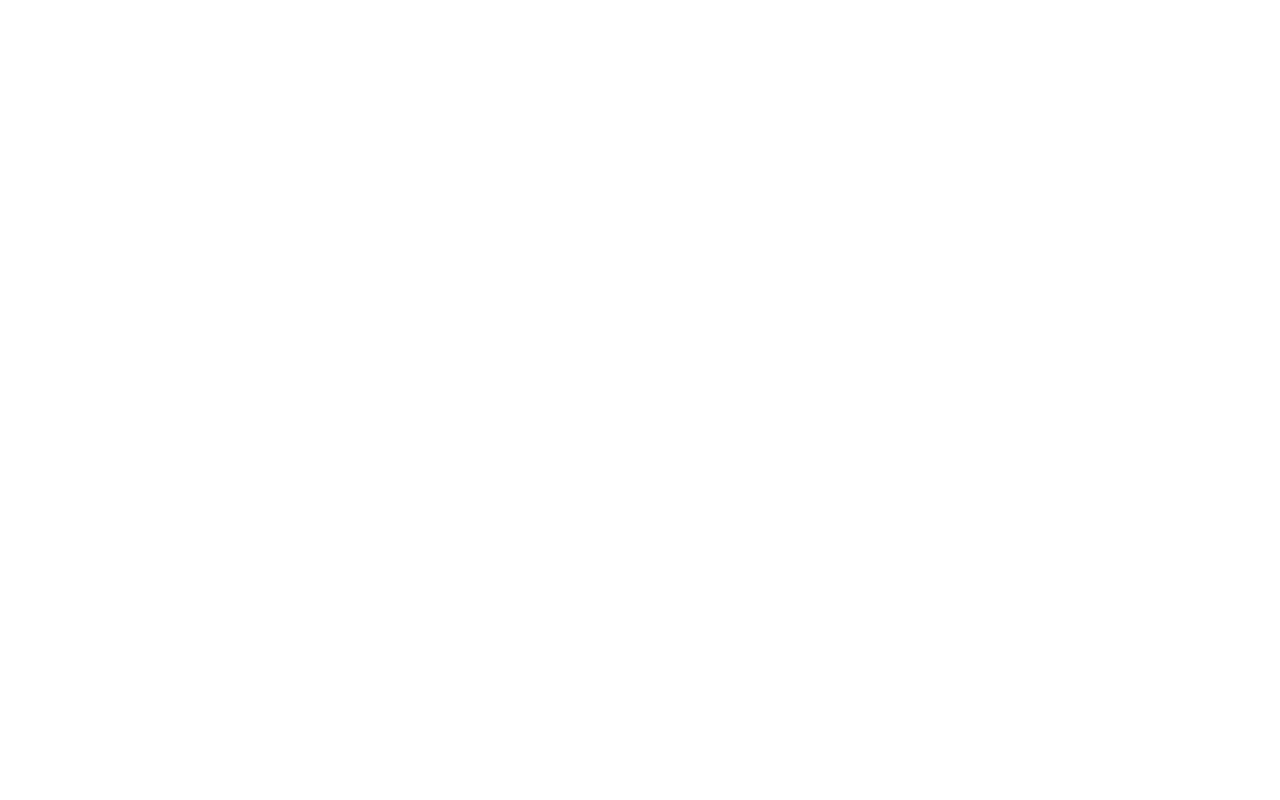
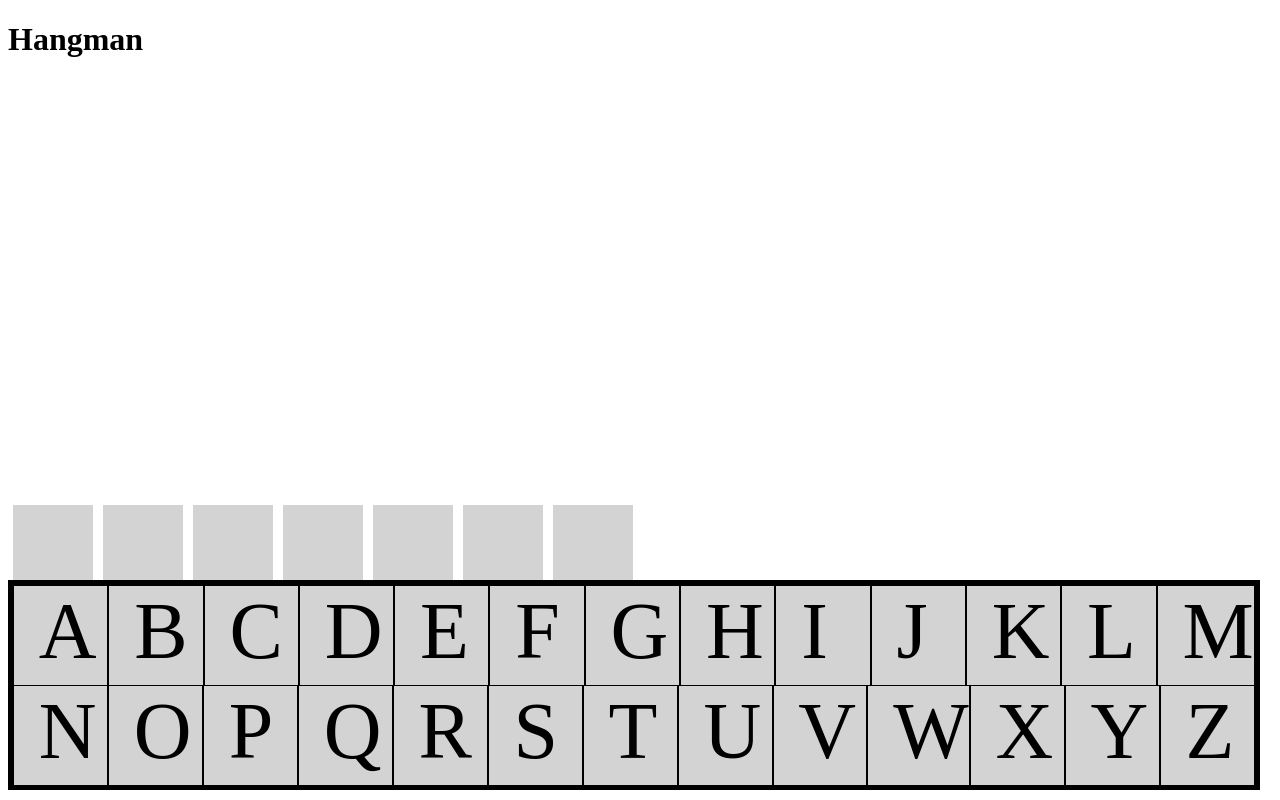
Before and after one commit to sbkammann/hangman, a plain HTML site: page index.html in a window 1280 px wide. Drawn offline with nearby package versions, Linux system fonts and the light colour scheme.

Commit message:
feat: Added onscreen letter keys

```diff
--- a/css/app.css
+++ b/css/app.css
@@ -0,0 +1,37 @@
+#wordBox{
+  display: flex;
+  position: absolute;
+  top: 500px;
+}
+.charBox{
+  border-bottom: 5px solid black;
+  height: 80px;
+  width: 80px;
+  margin: 5px;
+  background-color: lightgray;
+}
+#buttonBox{
+    position: absolute;
+    bottom: 10px;
+    border: 5px solid black;
+    height: 200px;
+    width: 97%;
+}
+#rowOne{
+  display: flex;
+  background-color: blue;
+  height: 50%;
+}
+#rowTwo{
+  display: flex;
+  background-color: red;
+  height: 50%;
+}
+.key{
+  height: 99%;
+  width: 7.69%;
+  background-color: lightgray;
+  font-size: 80px;
+  border: 1px solid black;
+  padding-left: 2%;
+}
--- a/index.html
+++ b/index.html
@@ -3,13 +3,22 @@
   <head>
     <meta charset="utf-8">
     <meta name="viewport" content="width=device-width, initial-scale=1">
-    <title>title</title>
+    <title>Hangman</title>
     <!-- Place favicon.icon and apple-touch-icon.png in the root directory -->
-    <link rel="shortcut icon" href="favicon.ico" type="image/vnd.microsoft.icon">
+    <!-- <link rel="shortcut icon" href="favicon.ico" type="image/vnd.microsoft.icon"> -->
     <link rel="stylesheet" href="css/app.css" type="text/css">
-    <script src="//ajax.googleapis.com/ajax/libs/jquery/1.7.2/jquery.min.js" type="text/javascript"></script>
+
   </head>
   <body>
+    <h1>Hangman</h1>
+    <div id="wordBox">
+    </div>
+    <div id="buttonBox">
+      <div id="rowOne">
+      </div>
+      <div id="rowTwo">
+      </div>
+    </div>
     <script src="js/app.js"></script>
   </body>
 </html>
--- a/js/app.js
+++ b/js/app.js
@@ -0,0 +1,27 @@
+wordBank = ['hangman']; //wordbank replace with json file later
+const wordBox = document.getElementById('wordBox');
+const buttonBox = document.getElementById('buttonBox');
+const rowOne = document.getElementById('rowOne');
+const rowTwo = document.getElementById('rowTwo');
+//random number generator to choose word out of wordbank
+let rand = 0 //change to random number later
+const charArr = wordBank[rand].split("");
+
+for (let i = 0; i < charArr.length; i++){
+  const charBox = document.createElement('div');
+  charBox.setAttribute('class', `char${i}`+' '+'charBox');
+  wordBox.appendChild(charBox);
+}
+// creates alphabet buttons for user to press
+for (let i = 65; i < 91; i++){
+  const key = document.createElement('div');
+  key.setAttribute('class', `key${i}`+' '+'key');
+  key.textContent = String.fromCharCode(i);
+  if (i < 78) {
+    rowOne.appendChild(key);
+  }
+  else {
+    rowTwo.appendChild(key);
+  }
+}
+//window.innerWidth
```
